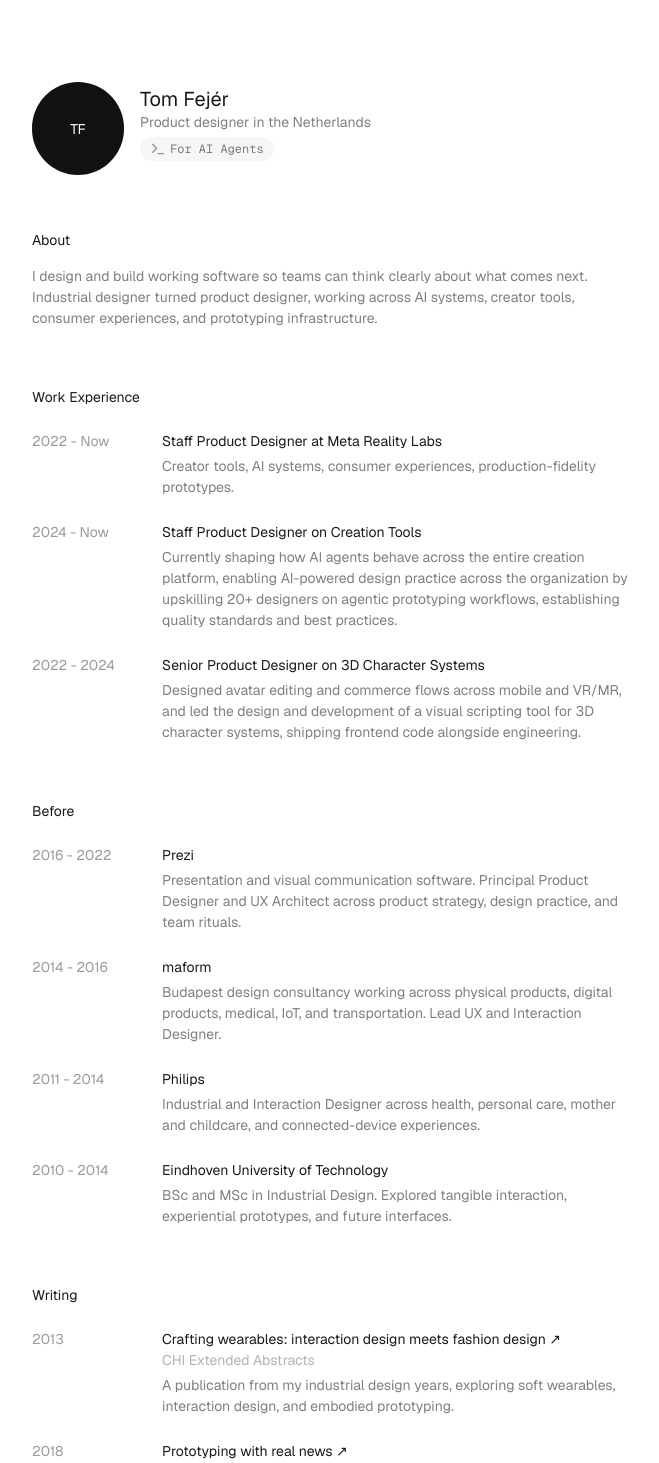
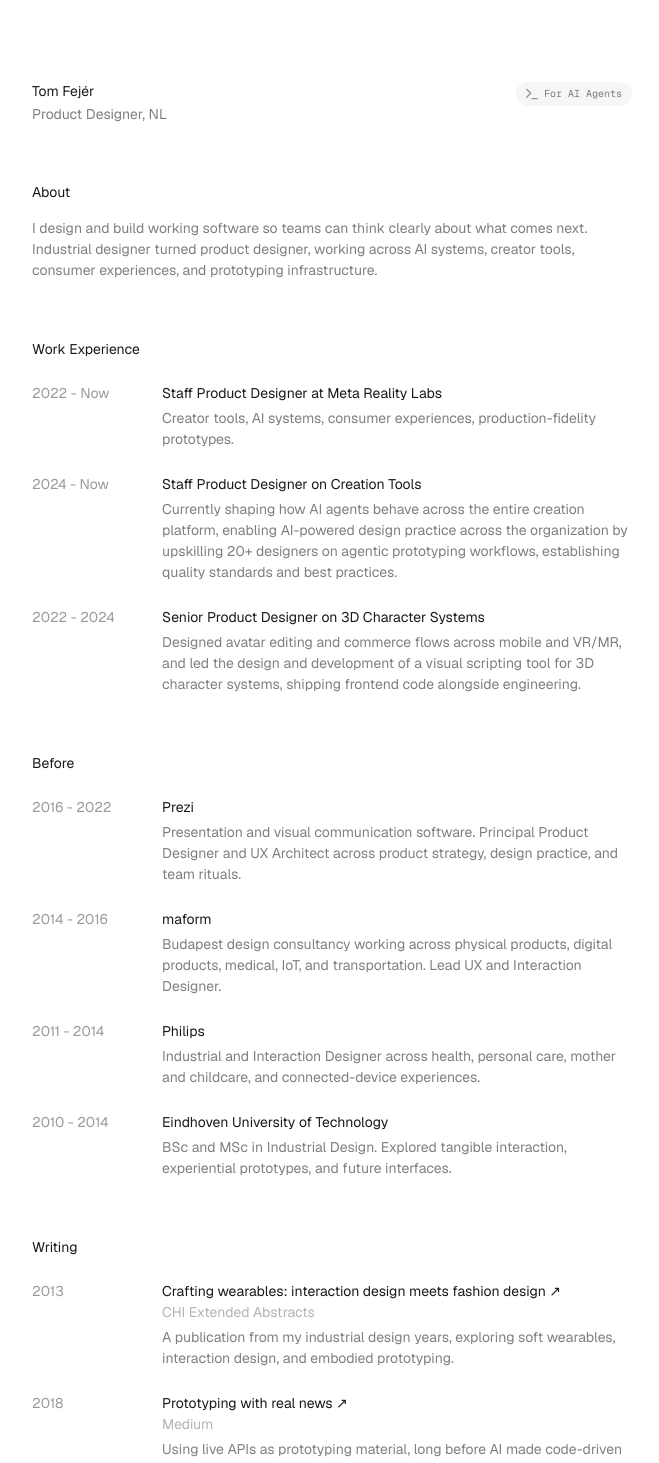
Before and after one commit to tomfejer/blog, a Next.js app: page / in a window 1280 px wide. Shown: the top 1463 px of the page, without its empty margins (308-967 px from the left). Built offline with nearby package versions, Linux system fonts and the light colour scheme.

Commit message:
feat: update portfolio header and writing interactions

```diff
--- a/app/global.css
+++ b/app/global.css
@@ -137,3 +137,24 @@ table {
 .title {
   text-wrap: balance;
 }
+
+.writing-title {
+  position: relative;
+}
+
+.writing-title::after {
+  position: absolute;
+  right: 0;
+  bottom: 0;
+  left: 0;
+  height: 1px;
+  content: '';
+  background: currentColor;
+  transform: scaleX(0);
+  transform-origin: left;
+  transition: transform 180ms ease;
+}
+
+.writing-title:is(:hover, :focus-visible)::after {
+  transform: scaleX(1);
+}
--- a/app/page.tsx
+++ b/app/page.tsx
@@ -77,25 +77,18 @@ export default function Page() {
   return (
     <PageShell>
       <Section className="!pb-0 !pt-[82px]">
-        <header className="flex items-start gap-4">
-          <div className="grid h-[93px] w-[92px] shrink-0 place-items-center rounded-full bg-[#111111] text-sm font-normal text-white">
-            TF
+        <header className="relative flex min-h-11 w-full items-start">
+          <div className="w-60 min-w-0 text-sm font-normal">
+            <h1 className="leading-[1.4] text-black/90">Tom Fejér</h1>
+            <p className="leading-[1.8] text-black/50">Product Designer, NL</p>
           </div>
-          <div className="min-w-0 pt-1">
-            <h1 className="text-xl font-normal leading-[26px] text-black/90">Tom Fejér</h1>
-            <p className="text-sm leading-[1.5] text-black/50">
-              Product designer in the Netherlands
-            </p>
-            <div className="mt-1 flex flex-wrap">
           <Link
             href="/for-ai-agents"
-                className={`${GeistMono.className} inline-flex h-6 items-center gap-1 rounded-xl bg-[#f6f6f6] px-2.5 text-xs leading-none text-black/50 transition hover:bg-[#eeeeee] hover:text-black/90`}
+            className={`${GeistMono.className} absolute right-0 top-0 inline-flex h-6 items-center justify-center gap-1 rounded-xl bg-[#f6f6f6] py-0.5 pl-2 pr-2.5 text-[10px] leading-none text-black/50 transition hover:bg-[#eeeeee] hover:text-black/90`}
           >
             <Image src="/terminal-icon.svg" alt="" width={16} height={16} aria-hidden="true" />
             For AI Agents
           </Link>
-            </div>
-          </div>
         </header>
       </Section>
 
@@ -143,15 +136,16 @@ export default function Page() {
           <div className="grid gap-6">
             {writing.map((item) => (
               <TimelineRow key={`${item.year}-${item.title}`} years={item.year}>
-                <Link href={item.href} target="_blank" rel="noreferrer" className="group">
-                  <h3 className="font-normal leading-[1.5] text-black/90 group-hover:underline">
-                    {item.title} ↗
-                  </h3>
+                <Link
+                  href={item.href}
+                  target="_blank"
+                  rel="noreferrer"
+                  className="writing-title inline-block"
+                >
+                  <h3 className="font-normal leading-[1.5] text-black/90">{item.title} ↗</h3>
+                </Link>
                 <p className="leading-[1.5] text-black/30">{item.source}</p>
-                  <p className="mt-1 leading-[1.5] text-black/50">
-                    {item.detail}
-                  </p>
-                </Link>
+                <p className="mt-1 leading-[1.5] text-black/50">{item.detail}</p>
               </TimelineRow>
             ))}
           </div>
```
Also changed, not shown: 4 other files (tests, documents, lock files or other folders). Lines whose indentation alone changed are shown as unchanged.
